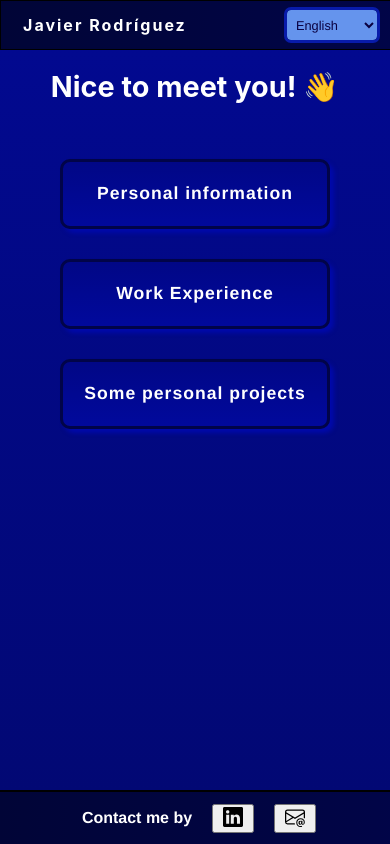
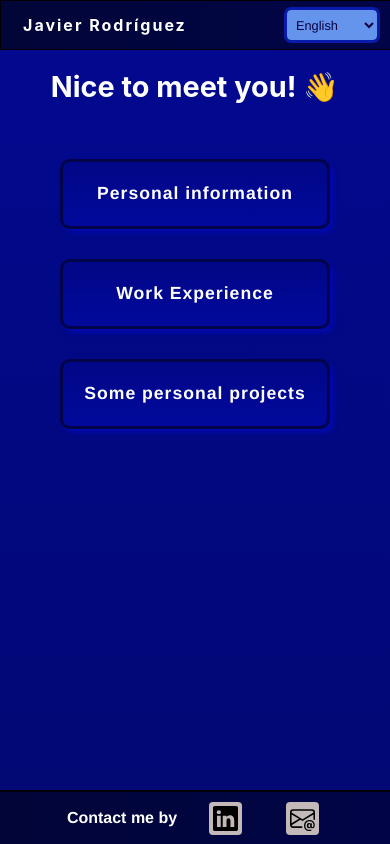
Before and after one commit to javirro/personal-web, a React (Create React App) app: page / in a window 390 px wide. Built offline with nearby package versions, Linux system fonts and the light colour scheme.

Commit message:
Improve footer code

```diff
--- a/src/components/GlobalFooter.jsx
+++ b/src/components/GlobalFooter.jsx
@@ -10,8 +10,8 @@ const GlobalFooter = () => {
   return (
     <footer>
       <span className="contact-me"> <FormattedMessage id="contact-me" /> </span>
-        <button onClick={linkedinHandleClick}><img src={linkedin} alt="linkedin icon" className='images' /></button>
-        <button onClick={emailHandleClick}><img src={email} alt="email icon" className='images' /></button>
+      <img src={linkedin} alt="linkedin icon"  onClick={linkedinHandleClick} />
+      <img src={email} alt="email icon"  onClick={emailHandleClick} />
     </footer>
   )
 }
--- a/src/styles/GlobalFooter.css
+++ b/src/styles/GlobalFooter.css
@@ -3,12 +3,8 @@ footer {
     flex-shrink: 0;
     display: flex;
     justify-content: center;
-    text-align: center;
     align-items: center;
     gap: 50px;
-    bottom: 0;
-    left: 0;
-    right: 0;
     width: 100%;
     height: var(--footer-height);
     padding-top: 5px;
@@ -19,8 +15,12 @@ footer {
 }
 
 footer img {
+    background: rgb(195, 185, 185);
+    padding: 4px;
     width: 25px;
     height: 25px;
+    cursor: pointer;
+    border-radius: 4px;
 }
 
 .contact-me {
@@ -35,8 +35,9 @@ footer img {
         gap: 20px;
     }
     footer img {
-        width: 20px;
-        height: 20px;
-        margin: 0px 3px;
+        margin: 0px 12px;
+        display: inline-block;
+        width: 25px;
+        height: 25px;
     }
 }
```
